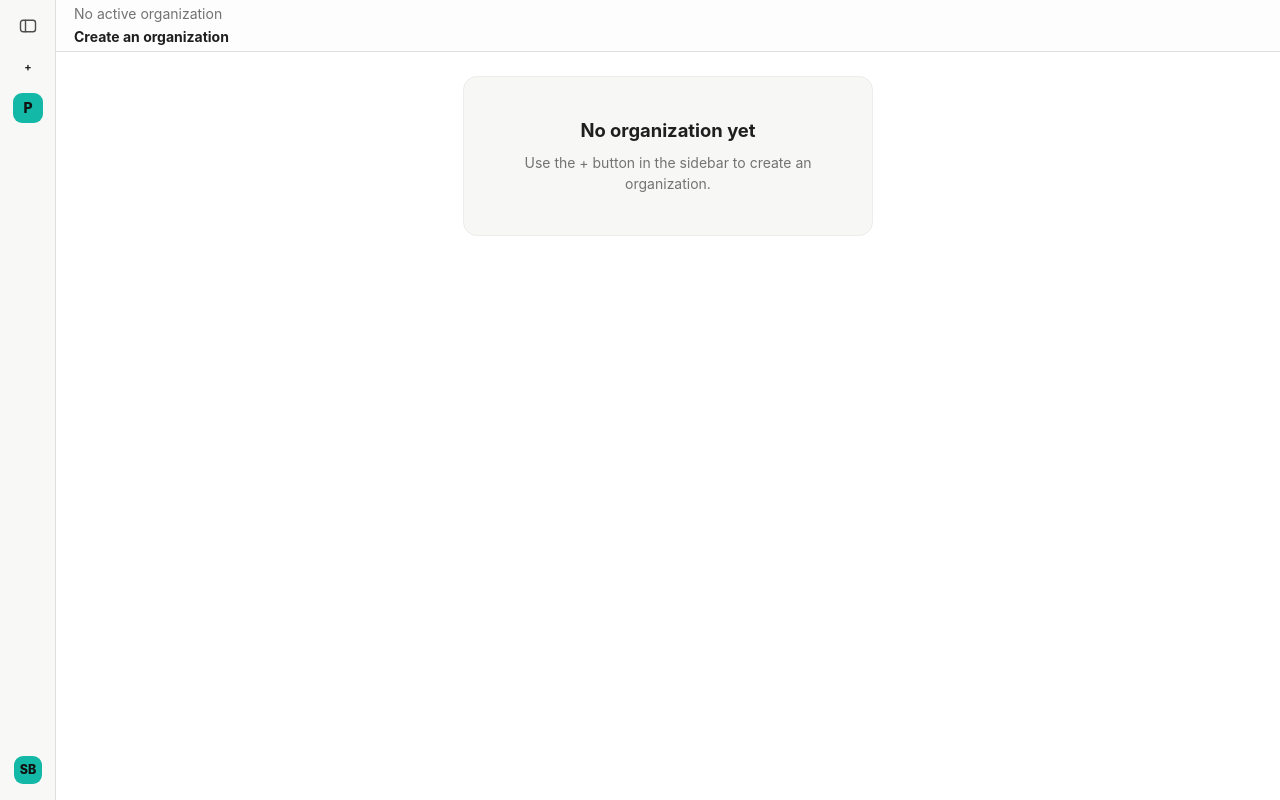
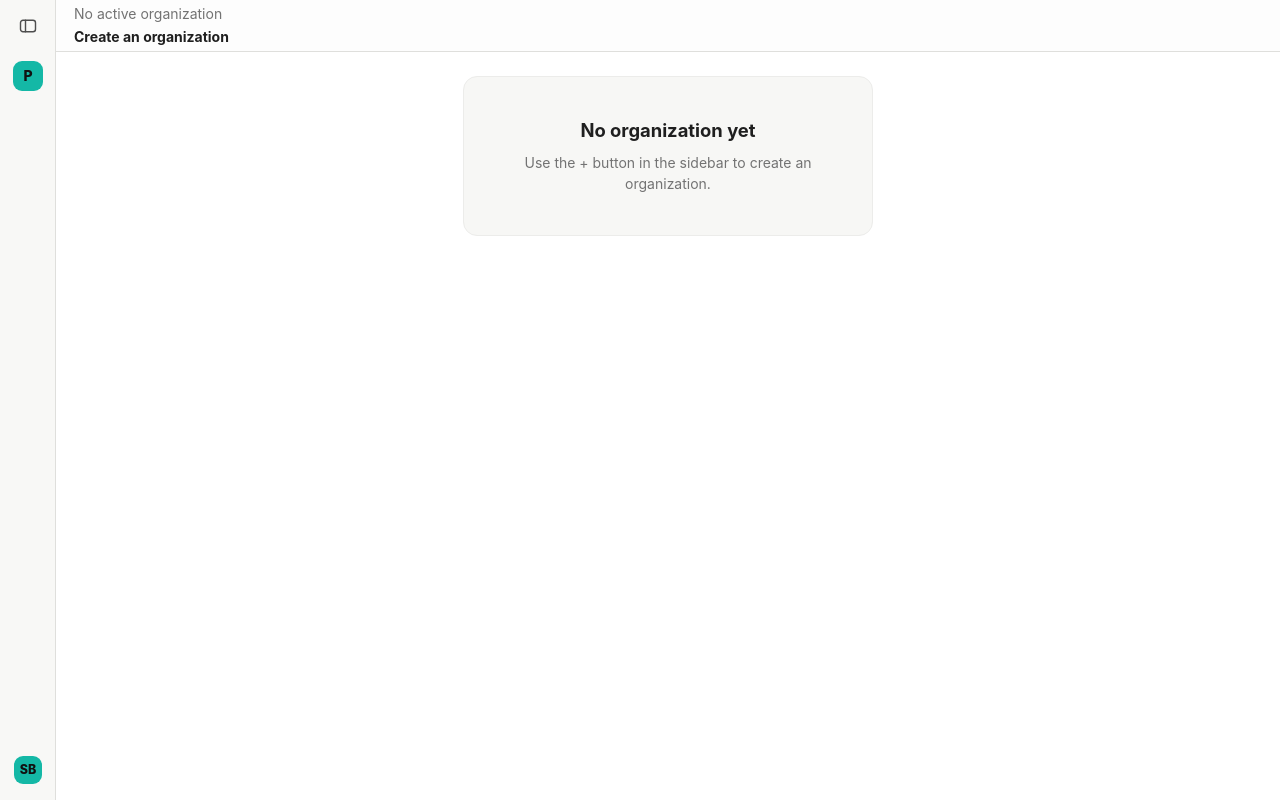
Before and after one commit to sunnybharne/papliba, a Next.js app in the folder src/Papliba.Web/: page /app in a window 1280 px wide. Both pictures are taken after a click on the button "Collapse sidebar". Built offline with nearby package versions, Linux system fonts and the light colour scheme.

Commit message:
fix: expand sidebar from organization rail

```diff
--- a/src/Papliba.Web/src/app/app/page.tsx
+++ b/src/Papliba.Web/src/app/app/page.tsx
@@ -423,6 +423,10 @@
     setIsSidebarOpen((currentIsSidebarOpen) => !currentIsSidebarOpen);
   }
 
+  function openSidebar() {
+    setIsSidebarOpen(true);
+  }
+
   function openOrganizationDialog() {
     setDraftOrganizationName("");
     setOrganizationSearch("");
@@ -440,6 +444,15 @@
     setIsOrganizationMenuOpen((currentIsOrganizationMenuOpen) => {
       return !currentIsOrganizationMenuOpen;
     });
+  }
+
+  function openSidebarOrToggleOrganizationMenu() {
+    if (!isSidebarOpen) {
+      openSidebar();
+      return;
+    }
+
+    toggleOrganizationMenu();
   }
 
   function toggleOrganizationActions(organizationName: string) {
@@ -620,21 +633,33 @@
 
               <div className="organization-pill">
                 {organizations.length === 0 ? (
-                  <div className="organization-empty">
-                    <span className="project-icon">P</span>
-                    <div>
-                      <strong>No organization</strong>
-                      <small>Create one</small>
+                  isSidebarOpen ? (
+                    <div className="organization-empty">
+                      <span className="project-icon">P</span>
+                      <div>
+                        <strong>No organization</strong>
+                      </div>
                     </div>
-                  </div>
+                  ) : (
+                    <button
+                      aria-label="Open sidebar"
+                      className="organization-empty"
+                      onClick={openSidebar}
+                      type="button"
+                    >
+                      <span className="project-icon">P</span>
+                    </button>
+                  )
                 ) : (
                   <div className="organization-select">
                     {activeOrganization && (
                       <div className="organization-active-row">
                         <button
-                          aria-expanded={isOrganizationMenuOpen}
+                          aria-expanded={
+                            isSidebarOpen && isOrganizationMenuOpen
+                          }
                           className="organization-item organization-active"
-                          onClick={toggleOrganizationMenu}
+                          onClick={openSidebarOrToggleOrganizationMenu}
                           type="button"
                         >
                           <span className="project-icon">P</span>
@@ -675,7 +700,7 @@
                       </div>
                     )}
 
-                    {isOrganizationMenuOpen && (
+                    {isSidebarOpen && isOrganizationMenuOpen && (
                       <div className="organization-list">
                         <input
                           aria-label="Search organizations"
--- a/src/Papliba.Web/src/app/globals.css
+++ b/src/Papliba.Web/src/app/globals.css
@@ -248,6 +248,7 @@
 .sidebar-toggle:hover,
 .thread-item:hover,
 .account-button:hover,
+.organization-empty:hover,
 .account-menu-item:hover,
 .account-menu-user:hover,
 .theme-option:hover,
@@ -601,13 +602,12 @@
   text-align: left;
 }
 
-.sidebar[data-open="false"] .brand-row,
-.sidebar[data-open="false"] .section-title {
+.sidebar[data-open="false"] .brand-row {
   justify-content: center;
 }
 
 .sidebar[data-open="false"] .brand-name,
-.sidebar[data-open="false"] .section-title span,
+.sidebar[data-open="false"] .section-title,
 .sidebar[data-open="false"] .organization-empty div,
 .sidebar[data-open="false"] .organization-text,
 .sidebar[data-open="false"] .organization-arrow,
```
Also changed, not shown: 1 other file (tests, documents, lock files or other folders).
